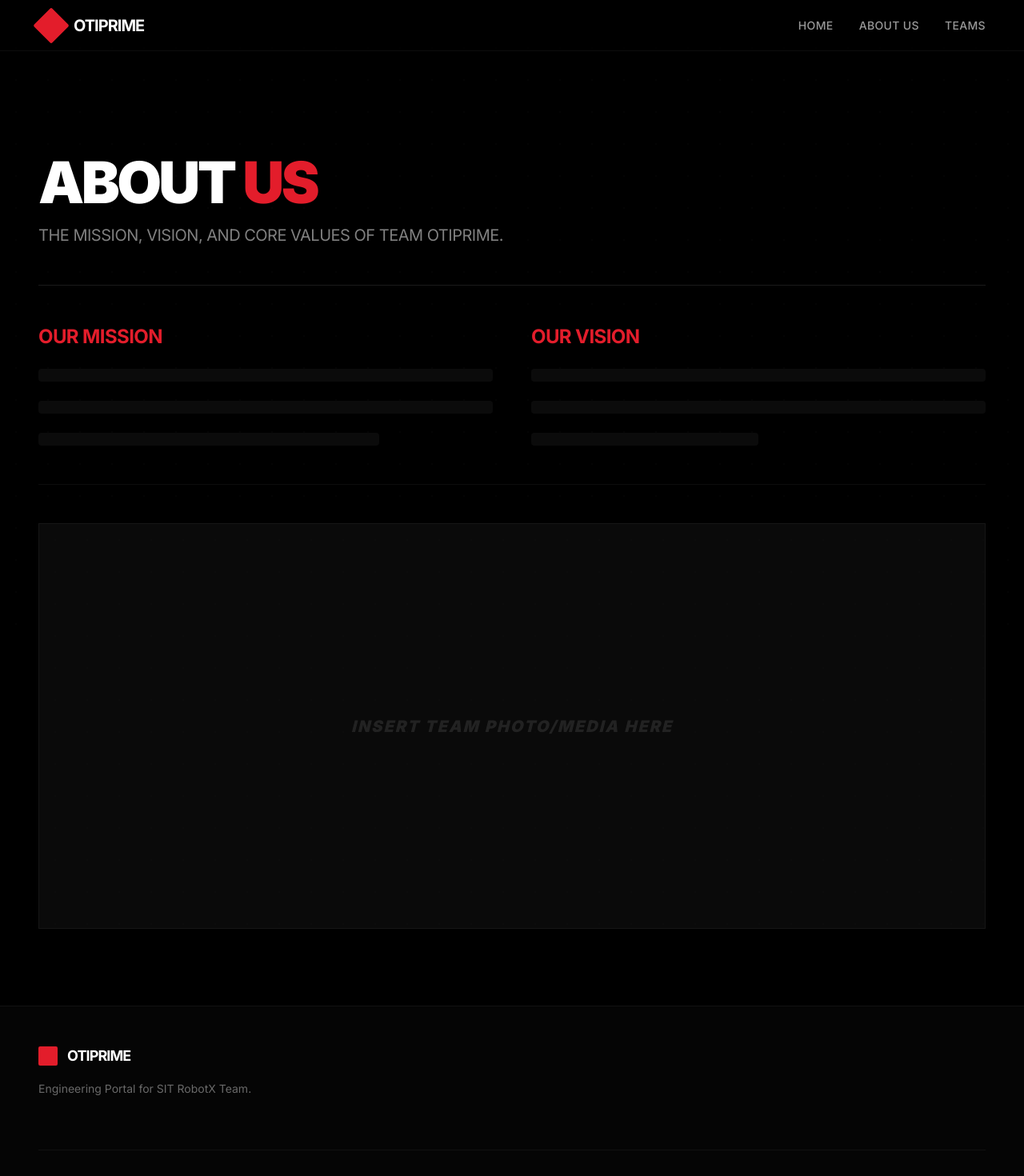
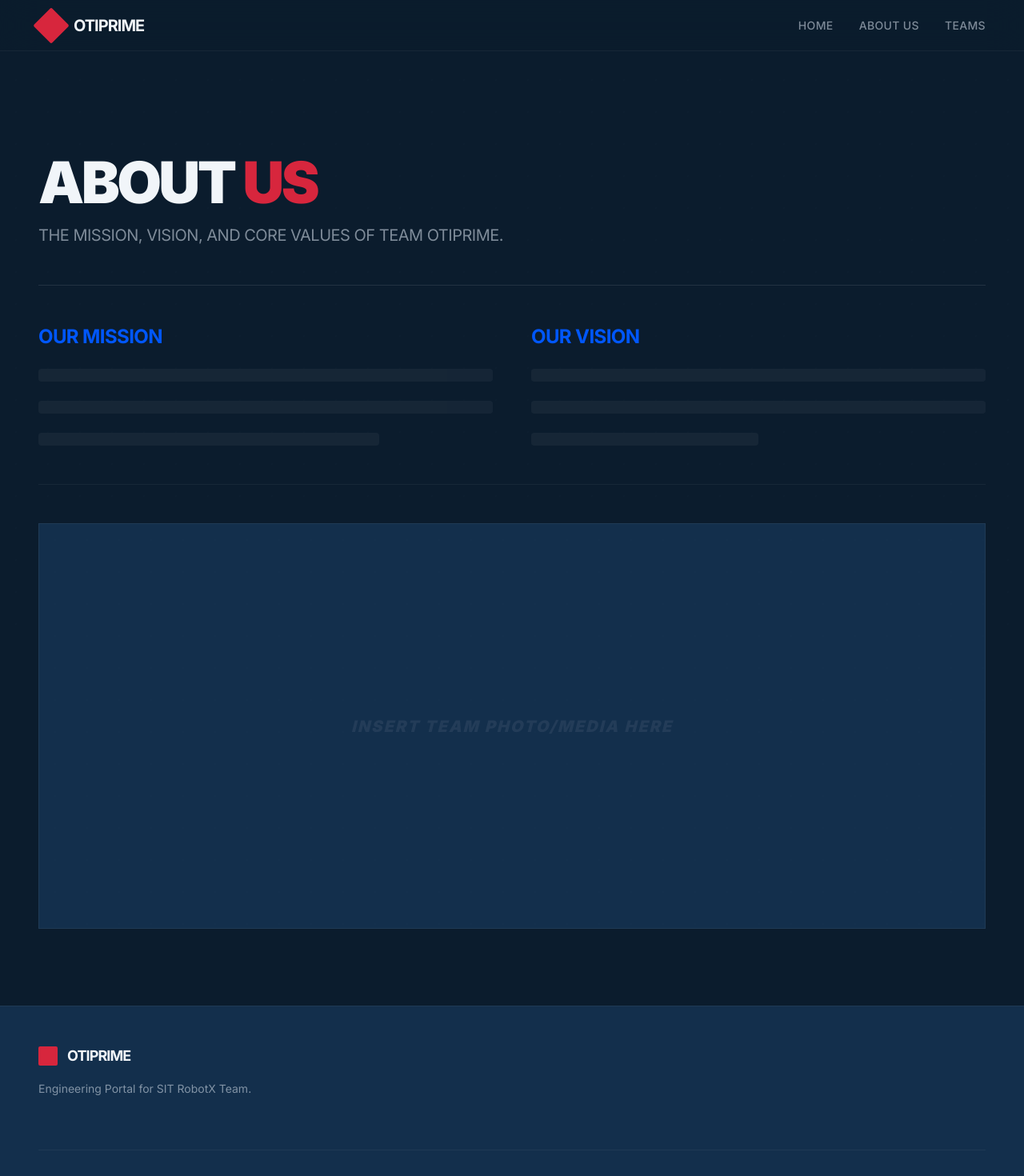
Before and after one commit to WolfverusWasTaken/optiprime, a Next.js app: page /about in a window 1280 px wide. Shown: the top 1470 px of the page at 80% size. Built offline with nearby package versions, Linux system fonts and the light colour scheme.

Commit message:
change color theme

```diff
--- a/src/app/about/page.tsx
+++ b/src/app/about/page.tsx
@@ -3,38 +3,39 @@ import React from "react";
 export default function AboutPage() {
     return (
         <div className="container mx-auto px-6 lg:px-12 py-24 space-y-12">
-            <header className="space-y-4 border-b border-white/10 pb-12">
-                <h1 className="text-5xl md:text-7xl font-black uppercase tracking-tighter">
-                    ABOUT <span className="text-sit-red">US</span>
+            <header className="space-y-4 border-b border-soft-white/10 pb-12">
+                <h1 className="text-5xl md:text-7xl font-black uppercase tracking-tighter text-soft-white">
+                    ABOUT <span className="text-prime-red">US</span>
                 </h1>
-                <p className="text-xl text-white/50 uppercase tracking-tight max-w-2xl">
+                <p className="text-xl text-light-grey/60 uppercase tracking-tight max-w-2xl">
                     The mission, vision, and core values of Team Otiprime.
                 </p>
             </header>
 
             <section className="grid grid-cols-1 md:grid-cols-2 gap-12">
                 <div className="space-y-6">
-                    <h2 className="text-2xl font-bold uppercase tracking-tight text-sit-red">OUR MISSION</h2>
-                    <div className="h-4 w-full bg-white/5 animate-pulse rounded" />
-                    <div className="h-4 w-full bg-white/5 animate-pulse rounded" />
-                    <div className="h-4 w-3/4 bg-white/5 animate-pulse rounded" />
+                    <h2 className="text-2xl font-bold uppercase tracking-tight text-prime-blue">OUR MISSION</h2>
+                    <div className="h-4 w-full bg-soft-white/5 animate-pulse rounded" />
+                    <div className="h-4 w-full bg-soft-white/5 animate-pulse rounded" />
+                    <div className="h-4 w-3/4 bg-soft-white/5 animate-pulse rounded" />
                 </div>
                 <div className="space-y-6">
-                    <h2 className="text-2xl font-bold uppercase tracking-tight text-sit-red">OUR VISION</h2>
-                    <div className="h-4 w-full bg-white/5 animate-pulse rounded" />
-                    <div className="h-4 w-full bg-white/5 animate-pulse rounded" />
-                    <div className="h-4 w-1/2 bg-white/5 animate-pulse rounded" />
+                    <h2 className="text-2xl font-bold uppercase tracking-tight text-prime-blue">OUR VISION</h2>
+                    <div className="h-4 w-full bg-soft-white/5 animate-pulse rounded" />
+                    <div className="h-4 w-full bg-soft-white/5 animate-pulse rounded" />
+                    <div className="h-4 w-1/2 bg-soft-white/5 animate-pulse rounded" />
                 </div>
             </section>
 
-            <section className="pt-12 border-t border-white/5">
-                <div className="aspect-[21/9] w-full bg-[#0a0a0a] border border-white/5 flex items-center justify-center relative overflow-hidden group">
+            <section className="pt-12 border-t border-soft-white/5">
+                <div className="aspect-[21/9] w-full bg-navy-steel border border-soft-white/5 flex items-center justify-center relative overflow-hidden group">
                     <div className="absolute inset-0 opacity-10 bg-dot-grid" />
-                    <span className="text-white/10 italic text-xl uppercase font-black tracking-widest group-hover:text-sit-red/20 transition-colors">
+                    <span className="text-medium-grey/20 italic text-xl uppercase font-black tracking-widest group-hover:text-prime-blue/20 transition-colors">
                         Insert Team Photo/Media Here
                     </span>
                 </div>
             </section>
+
         </div>
     );
 }
--- a/src/app/globals.css
+++ b/src/app/globals.css
@@ -3,14 +3,29 @@
 @tailwind utilities;
 
 :root {
-  --background: #000000;
-  --foreground: #ffffff;
-  --sit-red: #E31D2B;
+  --background: #0B1C2D;
+  --section-alt: #132F4C;
+  --card-bg: #1E293B;
+  --foreground: #F1F5F9;
+  --soft-white: #F1F5F9;
+  --light-grey: #CBD5E1;
+  --medium-grey: #64748B;
+
+  --prime-blue: #0057FF;
+  --electric-blue: #1E90FF;
+  --cyan-highlight: #00C2FF;
+
+  --prime-red: #D7263D;
+  --crimson-deep: #9B1C31;
+  --energy-red: #FF2D2D;
+
+  /* Legacy mapping for backward compatibility */
+  --sit-red: #D7263D;
 }
 
 @layer base {
   body {
-    @apply bg-black text-white selection:bg-sit-red selection:text-white;
+    @apply bg-navy-deep text-soft-white selection:bg-prime-blue selection:text-white;
     background-color: var(--background);
     color: var(--foreground);
     min-height: 100vh;
@@ -19,20 +34,32 @@
 
 @layer utilities {
   .bg-dot-grid {
-    background-image: radial-gradient(rgba(255, 255, 255, 0.1) 1px, transparent 1px);
+    background-image: radial-gradient(rgba(241, 245, 249, 0.05) 1px, transparent 1px);
     background-size: 40px 40px;
+  }
+
+  .glow-blue {
+    text-shadow: 0 0 10px rgba(0, 87, 255, 0.4);
+  }
+
+  .glow-red {
+    text-shadow: 0 0 10px rgba(215, 38, 61, 0.4);
   }
 }
 
-/* Base styles for the engineering dashboard feel */
+/* Updated tactical UI elements */
 .dashboard-border {
-  @apply border border-white/10 hover:border-sit-red/50 transition-colors;
+  @apply border border-soft-white/10 hover:border-prime-blue/50 transition-colors;
 }
 
 .dashboard-accent-border {
-  @apply border border-sit-red/80;
+  @apply border border-prime-blue/80;
 }
 
 .text-accent {
-  @apply text-sit-red;
+  @apply text-prime-blue;
 }
+
+.btn-primary {
+  @apply bg-energy-red hover:bg-prime-red text-white transition-colors duration-200;
+}
--- a/src/app/layout.tsx
+++ b/src/app/layout.tsx
@@ -30,19 +30,19 @@ export default function RootLayout({
                 />
 
                 {/* Global Navigation Wrapper (Placeholder) */}
-                <header className="fixed top-0 left-0 right-0 z-50 h-16 border-b border-white/5 bg-black/50 backdrop-blur-xl">
+                <header className="fixed top-0 left-0 right-0 z-50 h-16 border-b border-soft-white/5 bg-navy-deep/50 backdrop-blur-xl">
                     <div className="container mx-auto h-full flex items-center justify-between px-6 lg:px-12">
                         <div className="flex items-center gap-3">
-                            {/* SIT Red Logo Placeholder */}
-                            <div className="w-8 h-8 bg-sit-red rounded-sm rotate-45" />
-                            <span className="font-bold tracking-tighter text-xl uppercase">OTIPRIME</span>
+                            {/* Tactical Red Logo Placeholder */}
+                            <div className="w-8 h-8 bg-prime-red rounded-sm rotate-45" />
+                            <span className="font-bold tracking-tighter text-xl uppercase text-soft-white">OTIPRIME</span>
                         </div>
 
                         <nav className="hidden md:flex items-center gap-8 text-sm font-medium tracking-wide">
                             {/* Navigation Placeholders */}
-                            <a href="/" className="text-white/60 hover:text-sit-red transition-colors uppercase">HOME</a>
-                            <a href="/about" className="text-white/60 hover:text-sit-red transition-colors uppercase">ABOUT US</a>
-                            <a href="/teams" className="text-white/60 hover:text-sit-red transition-colors uppercase">TEAMS</a>
+                            <a href="/" className="text-light-grey/60 hover:text-prime-blue transition-colors uppercase">HOME</a>
+                            <a href="/about" className="text-light-grey/60 hover:text-prime-blue transition-colors uppercase">ABOUT US</a>
+                            <a href="/teams" className="text-light-grey/60 hover:text-prime-blue transition-colors uppercase">TEAMS</a>
                         </nav>
                     </div>
                 </header>
@@ -53,26 +53,27 @@ export default function RootLayout({
                 </main>
 
                 {/* Footer (Placeholder) */}
-                <footer className="py-12 border-t border-white/5 bg-[#050505]">
+                <footer className="py-12 border-t border-soft-white/5 bg-navy-steel">
                     <div className="container mx-auto px-6 lg:px-12">
                         <div className="flex flex-col md:flex-row justify-between items-start gap-8">
                             <div className="max-w-xs">
                                 <div className="flex items-center gap-3 mb-4">
-                                    <div className="w-6 h-6 bg-sit-red rounded-sm" />
-                                    <span className="font-bold tracking-tighter text-lg uppercase">OTIPRIME</span>
+                                    <div className="w-6 h-6 bg-prime-red rounded-sm" />
+                                    <span className="font-bold tracking-tighter text-lg uppercase text-soft-white">OTIPRIME</span>
                                 </div>
-                                <p className="text-sm text-white/40 leading-relaxed">
+                                <p className="text-sm text-light-grey/60 leading-relaxed">
                                     Engineering Portal for SIT RobotX Team.
                                 </p>
                             </div>
 
 
                         </div>
-                        <div className="mt-16 pt-8 border-t border-white/5 text-[10px] text-white/20 uppercase tracking-[0.2em]">
+                        <div className="mt-16 pt-8 border-t border-soft-white/5 text-[10px] text-medium-grey uppercase tracking-[0.2em]">
                             &copy; 2026 OTIPRIME ENGINEERING TEAM
                         </div>
                     </div>
                 </footer>
+
             </body>
         </html>
     );
--- a/tailwind.config.ts
+++ b/tailwind.config.ts
@@ -9,10 +9,31 @@ const config: Config = {
     theme: {
         extend: {
             colors: {
-                "sit-red": "#E31D2B",
+                // Background Foundation
+                "navy-deep": "#0B1C2D",
+                "navy-steel": "#132F4C",
+                "gunmetal": "#1E293B",
+
+                // Blue Accent System (Primary)
+                "prime-blue": "#0057FF",
+                "electric-blue": "#1E90FF",
+                "cyan-highlight": "#00C2FF",
+
+                // Red Accent System (Controlled Energy)
+                "prime-red": "#D7263D",
+                "crimson-deep": "#9B1C31",
+                "energy-red": "#FF2D2D",
+
+                // Neutral Text System
+                "soft-white": "#F1F5F9",
+                "light-grey": "#CBD5E1",
+                "medium-grey": "#64748B",
+
+                // Legacy reference mapping (for migration)
+                "sit-red": "#D7263D", // Mapping sit-red to prime-red
             },
             backgroundImage: {
-                "dot-grid": "radial-gradient(circle, #ffffff 1px, transparent 1px)",
+                "dot-grid": "radial-gradient(circle, rgba(255, 255, 255, 0.05) 1px, transparent 1px)",
             },
             backgroundSize: {
                 "dot-grid-spacing": "40px 40px",
```
Also changed, not shown: src/app/documentation/page.tsx (+9 -8 lines), src/app/page.tsx (+16 -15 lines), src/app/teams/page.tsx (+15 -14 lines), 1 other file (tests, documents, lock files or other folders).
